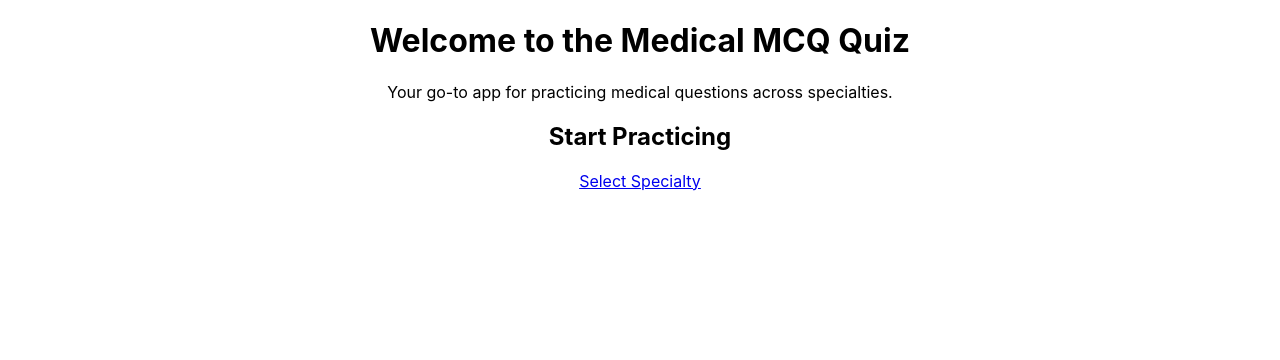
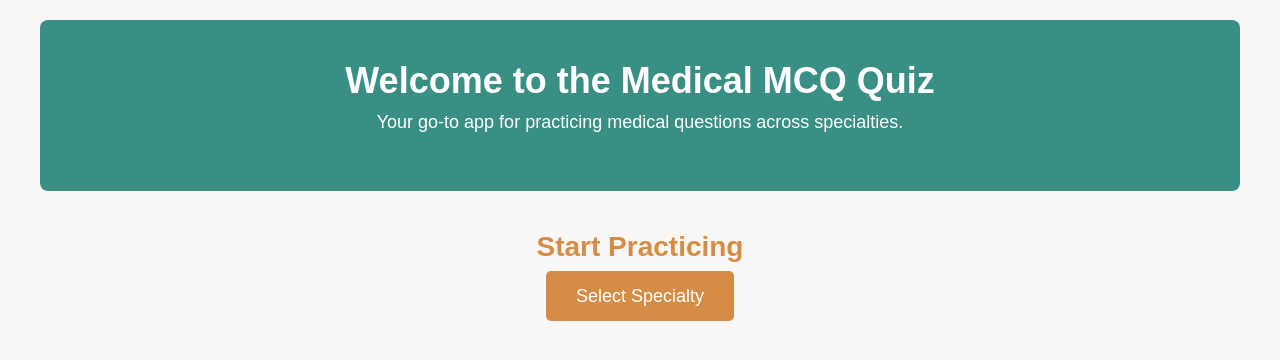
Before and after one commit to jjingofarouk/mcq, a React (Create React App) app in the folder mcq/: page / in a window 1280 px wide. Shown: the top 360 px of the page. Built offline with nearby package versions, Linux system fonts and the light colour scheme.

Commit message:
Update App.css

```diff
--- a/mcq/src/App.css
+++ b/mcq/src/App.css
@@ -1,38 +1,93 @@
+/* Define the color palette */
+:root {
+  --primary-color: #3a8f85;  /* Sophisticated teal */
+  --primary-dark: #2c7269;   /* Deeper teal for emphasis */
+  --primary-light: #8cc5bf;  /* Softer teal for accents */
+  --secondary-color: #d68c45; /* Warm terracotta orange */
+  --secondary-dark: #b87339;  /* Deeper terracotta */
+  --secondary-light: #e9b384; /* Soft peach accent */
+  --dark: #2d3a3a;            /* Charcoal with hint of teal */
+  --dark-gray: #4d5c5c;       /* Warmer dark gray */
+  --medium-gray: #7e8c8c;     /* Sophisticated medium gray */
+  --light-gray: #d2d8d8;      /* Warmer light gray */
+  --off-white: #f8f7f5;       /* Cream off-white */
+  --white: #ffffff;
+  --success: #739e73;         /* Sage green */
+  --warning: #e6b86a;         /* Subdued gold */
+  --error: #c17b7b;           /* Muted brick red */
+  --info: #6a91ab;            /* Muted blue */
+}
+
+body {
+  font-family: 'Arial', sans-serif;
+  background-color: var(--off-white);
+  color: var(--dark);
+  margin: 0;
+  padding: 0;
+}
+
 .App {
+  padding: 20px;
+  max-width: 1200px;
+  margin: auto;
+}
+
+.header {
+  text-align: center;
+  background-color: var(--primary-color);
+  padding: 40px 20px;
+  border-radius: 8px;
+  color: var(--white);
+}
+
+.header h1 {
+  margin: 0;
+  font-size: 36px;
+}
+
+.header p {
+  font-size: 18px;
+  margin-top: 10px;
+}
+
+.cta {
+  margin-top: 40px;
   text-align: center;
 }
 
-.App-logo {
-  height: 40vmin;
-  pointer-events: none;
+.cta h2 {
+  font-size: 28px;
+  color: var(--secondary-color);
 }
 
-@media (prefers-reduced-motion: no-preference) {
-  .App-logo {
-    animation: App-logo-spin infinite 20s linear;
-  }
+.cta-btn {
+  background-color: var(--secondary-color);
+  color: var(--white);
+  padding: 15px 30px;
+  font-size: 18px;
+  cursor: pointer;
+  text-decoration: none;
+  border: none;
+  border-radius: 5px;
+  transition: background-color 0.3s ease;
 }
 
-.App-header {
-  background-color: #282c34;
-  min-height: 100vh;
-  display: flex;
-  flex-direction: column;
-  align-items: center;
-  justify-content: center;
-  font-size: calc(10px + 2vmin);
-  color: white;
+.cta-btn:hover {
+  background-color: var(--secondary-dark);
 }
 
-.App-link {
-  color: #61dafb;
+footer {
+  text-align: center;
+  margin-top: 50px;
+  font-size: 14px;
+  color: var(--dark);
 }
 
-@keyframes App-logo-spin {
-  from {
-    transform: rotate(0deg);
-  }
-  to {
-    transform: rotate(360deg);
-  }
+footer a {
+  color: var(--primary-color);
+  text-decoration: none;
 }
+
+footer a:hover {
+  text-decoration: underline;
+}
```
